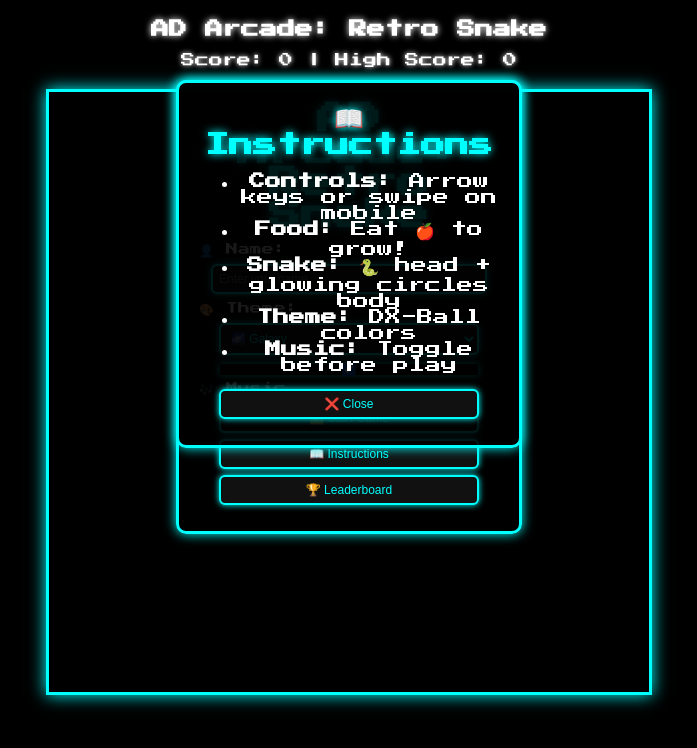
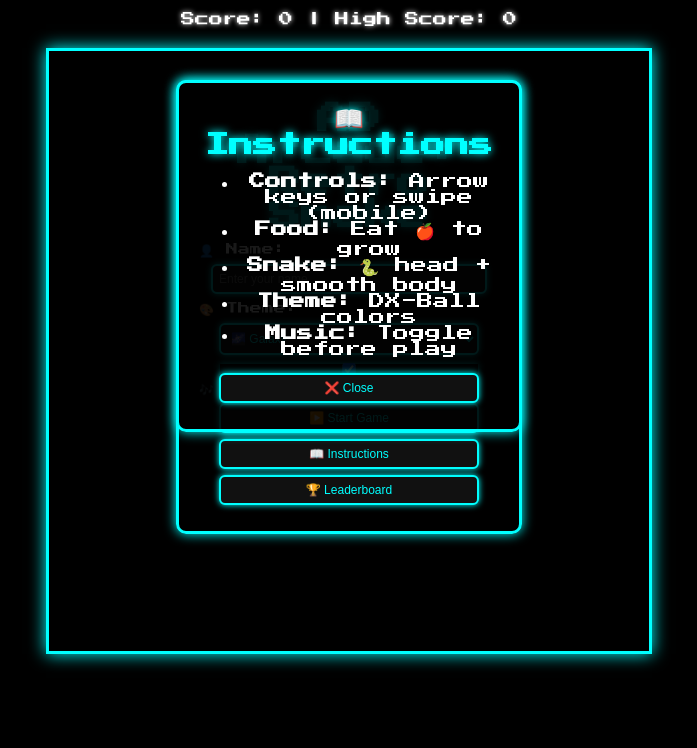
Before and after one commit to Adityasuresh109/AD-Arcade-Retro-Snake, a plain HTML site: page index.html in a window 1280 px wide. Both pictures are taken after a click on the button "📖 Instructions". Shown: the whole page, without its empty margins (291-988 px from the left). Drawn offline with Linux system fonts and the light colour scheme.

Commit message:
Update index.html

```diff
--- a/index.html
+++ b/index.html
@@ -2,7 +2,7 @@
 <html lang="en">
 <head>
   <meta charset="UTF-8" />
-  <meta name="viewport" content="width=device-width, initial-scale=1.0"/>
+  <meta name="viewport" content="width=device-width, initial-scale=1.0,user-scalable=no" />
   <title>AD Arcade: Retro Snake</title>
   <link rel="stylesheet" href="style.css" />
   <style>
@@ -19,7 +19,7 @@
 
     <label for="themeSelect">🎨 Theme:</label>
     <select id="themeSelect">
-      <option value="galaxy">🌌 Galaxy</option>
+      <option value="galaxy" selected>🌌 Galaxy</option>
       <option value="neon">🌟 Neon Grid</option>
       <option value="ice">❄️ Ice Realm</option>
       <option value="inferno">🔥 Inferno</option>
@@ -38,9 +38,9 @@
   <div id="instructionsPanel" class="panel hidden">
     <h2>📖 Instructions</h2>
     <ul class="instructions-list">
-      <li><strong>Controls:</strong> Arrow keys or swipe on mobile</li>
-      <li><strong>Food:</strong> Eat 🍎 to grow!</li>
-      <li><strong>Snake:</strong> 🐍 head + glowing circles body</li>
+      <li><strong>Controls:</strong> Arrow keys or swipe (mobile)</li>
+      <li><strong>Food:</strong> Eat 🍎 to grow</li>
+      <li><strong>Snake:</strong> 🐍 head + smooth body</li>
       <li><strong>Theme:</strong> DX-Ball colors</li>
       <li><strong>Music:</strong> Toggle before play</li>
     </ul>
@@ -55,11 +55,7 @@
   </div>
 
   <!-- 🎮 Game UI -->
-  <h2 id="gameTitle" class="hidden">AD Arcade: Retro Snake</h2>
-  <div id="scoreboard" class="hidden">
-    Score: <span id="score">0</span> |
-    High Score: <span id="highscore">0</span>
-  </div>
+  <div id="scoreboard" class="hidden">Score: <span id="score">0</span> | High Score: <span id="highscore">0</span></div>
 
   <!-- 🕹 Playing Area -->
   <canvas id="gameCanvas" class="hidden"></canvas>
```
